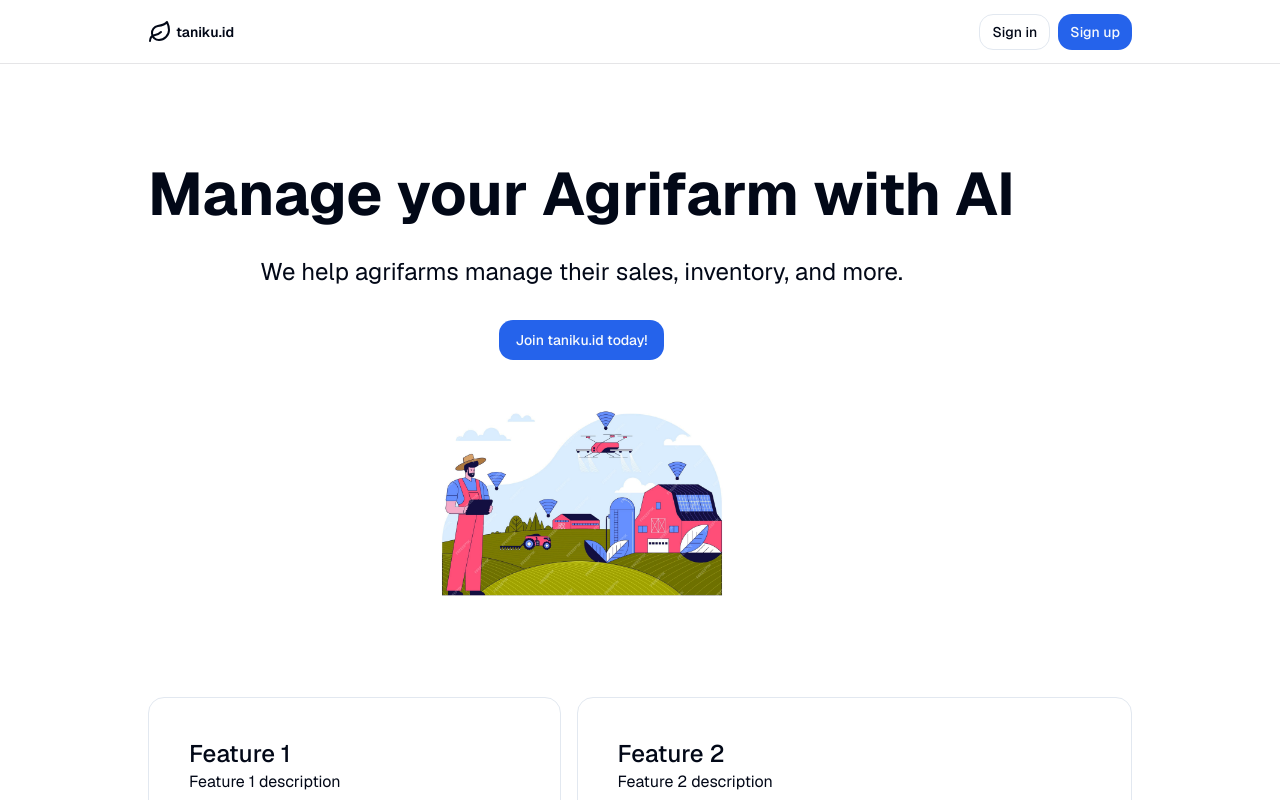
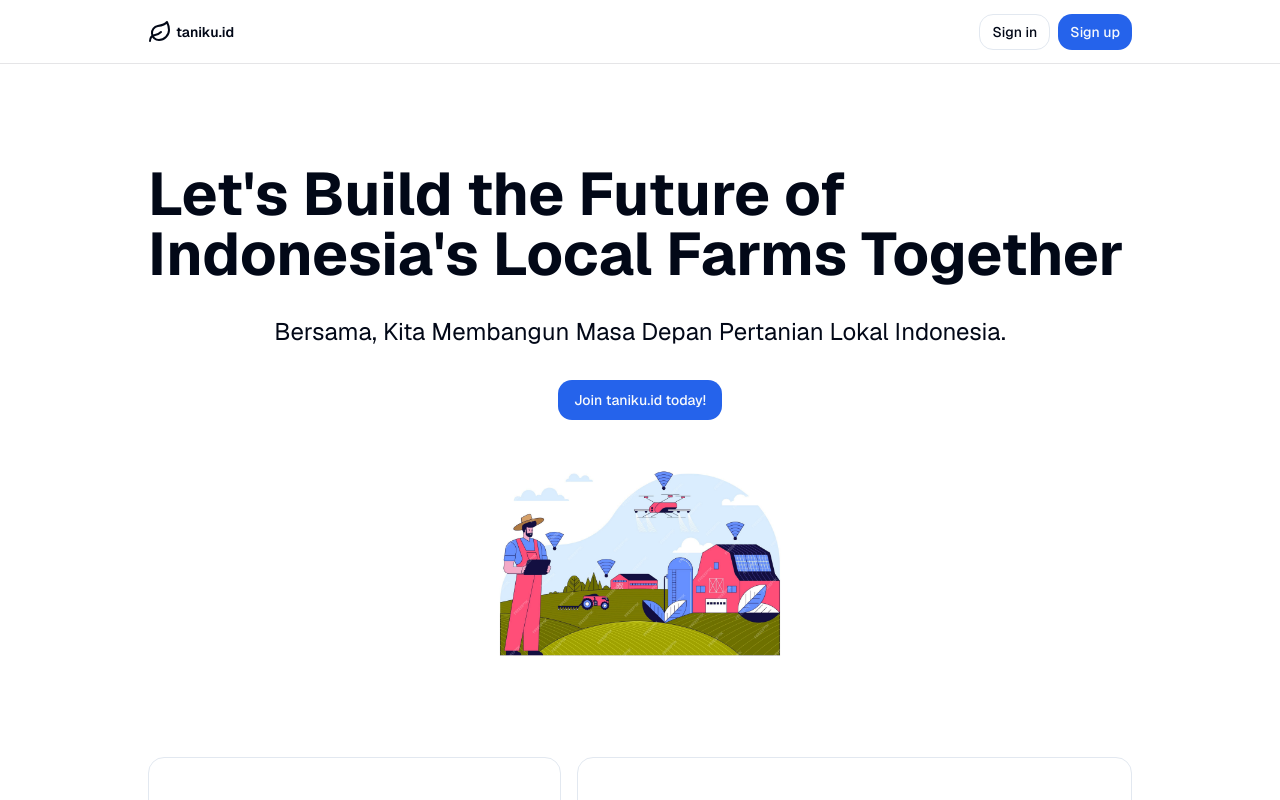
Before and after one commit to ryanntannn/team10, a Next.js app: page / in a window 1280 px wide. Shown: the top 800 px of the page. Built offline with nearby package versions, Linux system fonts and the light colour scheme; no server answers.

Commit message:
update hero

```diff
--- a/app/farm/[id]/order/page.tsx
+++ b/app/farm/[id]/order/page.tsx
@@ -45,7 +45,7 @@ export default async function FarmOrders({
     )
     .eq("farm_id", farmId)
     .order("collection_date", { ascending: false })
-    .order("status", { ascending: false });
+    .order("status", { ascending: true });
 
   if (!orders) {
     return <div>No orders found</div>;
--- a/app/farm/[id]/product/[pid]/edit/page.tsx
+++ b/app/farm/[id]/product/[pid]/edit/page.tsx
@@ -1,4 +1,6 @@
 import { createProduct, updateProduct } from "@/app/farm/actions";
+import BackButton from "@/components/back-button";
+import { SubmitButton } from "@/components/submit-button";
 import { Badge } from "@/components/ui/badge";
 import { Button } from "@/components/ui/button";
 import { Input } from "@/components/ui/input";
@@ -41,6 +43,9 @@ export default async function FarmProductEditPage({
 
   return (
     <div className="w-full flex flex-col gap-4">
+      <div>
+        <BackButton />
+      </div>
       <h1 className="text-3xl font-semibold">Update farm details</h1>
 
       <Form action={updateProduct} className="flex flex-col gap-4">
@@ -96,10 +101,7 @@ export default async function FarmProductEditPage({
           />
         </div>
         <div className="flex flex-row gap-2">
-          <Button type="submit">Update product</Button>
-          <Button variant="outline" type="button">
-            Cancel
-          </Button>
+          <SubmitButton type="submit">Update product</SubmitButton>
         </div>
       </Form>
     </div>
--- a/components/hero.tsx
+++ b/components/hero.tsx
@@ -1,16 +1,19 @@
 import Image from "next/image";
 import { Button } from "./ui/button";
+import Link from "next/link";
 
 export default function Header() {
   return (
     <div className="w-fit flex flex-col gap-8 items-center">
       <h1 className="text-4xl lg:text-6xl font-bold">
-        Manage your Agrifarm with AI
+        Let's Build the Future of Indonesia's Local Farms Together
       </h1>
       <p className="text-2xl">
-        We help agrifarms manage their sales, inventory, and more.
+        Bersama, Kita Membangun Masa Depan Pertanian Lokal Indonesia.
       </p>
-      <Button className="w-fit">Join taniku.id today!</Button>
+      <Link href="/sign-up">
+        <Button className="w-fit">Join taniku.id today!</Button>
+      </Link>
       <Image src="/hero.jpg" width={300} height={100} alt="taniku.id logo" />
     </div>
   );
```
